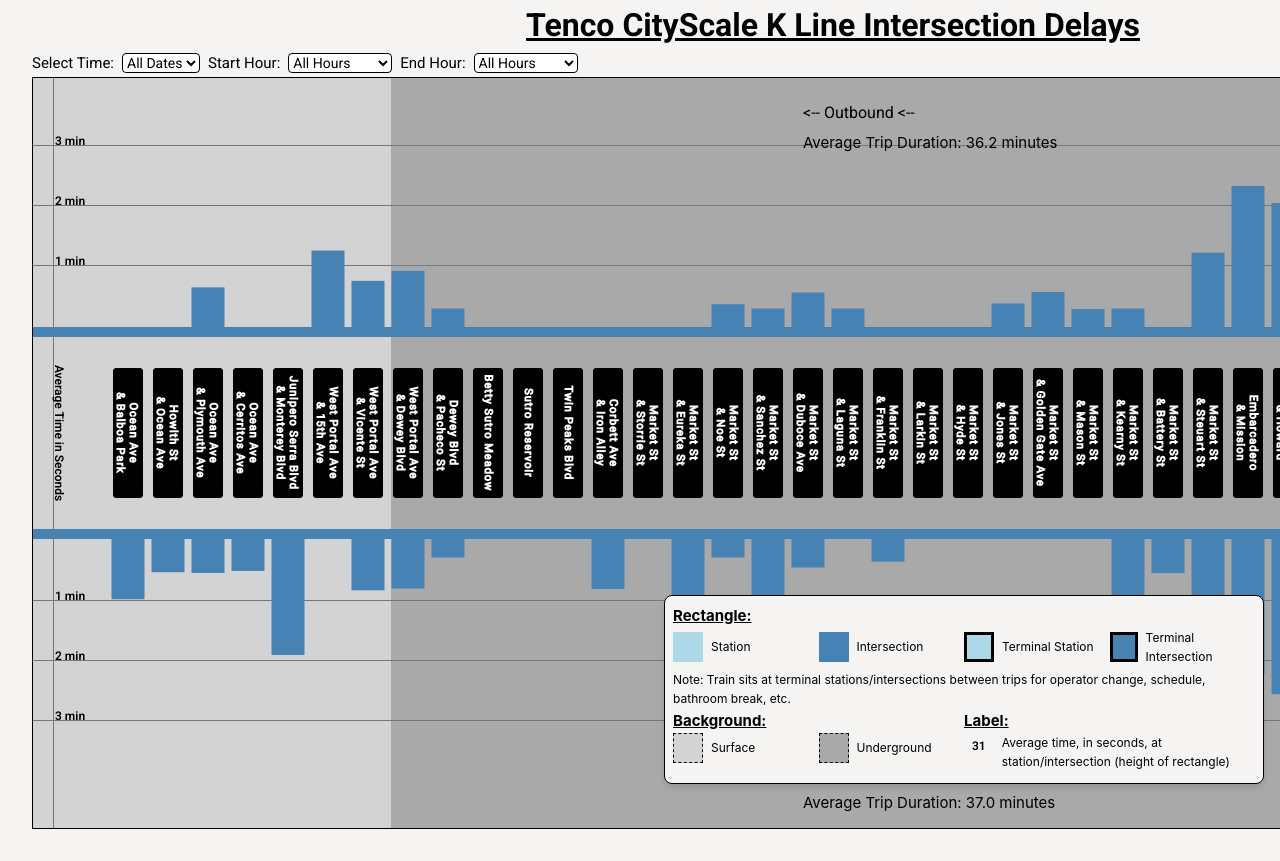
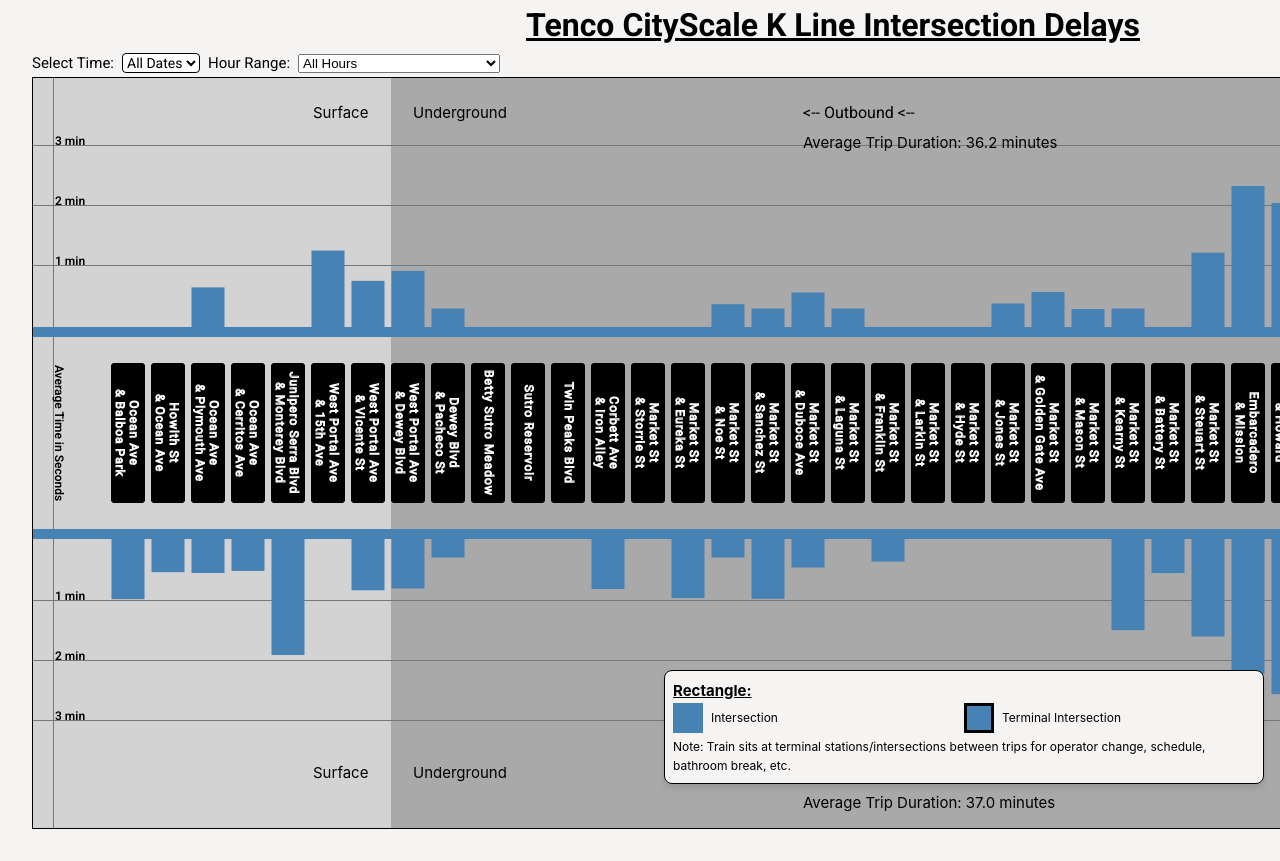
Before and after one commit to MtrotterTE/sf-metro-visual, a Vue app: page / in a window 1280 px wide. Shown: the top 861 px of the page. Built offline with nearby package versions, Linux system fonts and the light colour scheme.

Commit message:
Increasing font size, moving from two to one dropdowns for time filter, moving surface and underground labels

```diff
--- a/src/components/TheWelcome.vue
+++ b/src/components/TheWelcome.vue
@@ -14,39 +14,13 @@
       </select>
     </div>
     <div class="hour-filter-controls">
-      <label class="hour-selector-label" for="startHourFilter">Start Hour:</label>
-      <select id="startHourFilter" v-model="selectedStartHour" @change="filterByHour(selectedStartHour, selectedEndHour)">
+      <label class="hour-selector-label" for="hourRangeFilter">Hour Range:</label>
+      <select id="hourRangeFilter" v-model="selectedHourRange" @change="filterByHourRange(selectedHourRange)">
         <option value="all">All Hours</option>
-        <option value="8">8:00 PDT</option>
-        <option value="9">9:00 PDT</option>
-        <option value="10">10:00 PDT</option>
-        <option value="11">11:00 PDT</option>
-        <option value="12">12:00 PDT</option>
-        <option value="13">1:00 PM PDT</option>
-        <option value="14">2:00 PM PDT</option>
-        <option value="15">3:00 PM PDT</option>
-        <option value="16">4:00 PM PDT</option>
-        <option value="17">5:00 PM PDT</option>
-        <option value="18">6:00 PM PDT</option>
-        <option value="19">7:00 PM PDT</option>
-        <option value="20">8:00 PM PDT</option>
-      </select>
-      <label class="hour-selector-label" for="endHourFilter">End Hour:</label>
-      <select id="endHourFilter" v-model="selectedEndHour" @change="filterByHour(selectedStartHour, selectedEndHour)">
-        <option value="all">All Hours</option>
-        <option value="8">8:00 PDT</option>
-        <option value="9">9:00 PDT</option>
-        <option value="10">10:00 PDT</option>
-        <option value="11">11:00 PDT</option>
-        <option value="12">12:00 PDT</option>
-        <option value="13">1:00 PM PDT</option>
-        <option value="14">2:00 PM PDT</option>
-        <option value="15">3:00 PM PDT</option>
-        <option value="16">4:00 PM PDT</option>
-        <option value="17">5:00 PM PDT</option>
-        <option value="18">6:00 PM PDT</option>
-        <option value="19">7:00 PM PDT</option>
-        <option value="20">8:00 PM PDT</option>
+        <option value="7-10">7:00 AM PDT - 10:00 AM PDT</option>
+        <option value="10-15">10:00 AM PDT - 3:00 PM PDT</option>
+        <option value="15-19">3:00 PM PDT - 7:00 PM PDT</option>
+        <option value="19-21">7:00 PM PDT - 9:00 PM PDT</option>
       </select>
     </div>
     <div ref="chart" class="svg-area"></div>
@@ -56,38 +30,13 @@
         <div class="legend-header">Rectangle:</div>
         <div class="legend-grid-container">
           <div class="legend-item">
-            <span class="legend-color station-color"></span> Station
-          </div>
-          <div class="legend-item">
             <span class="legend-color intersection-color"></span> Intersection
-          </div>
-          <div class="legend-item">
-            <span class="legend-color terminal-color"></span> Terminal Station
           </div>
           <div class="legend-item">
             <span class="legend-color terminal-intersection-color"></span> Terminal Intersection
           </div>
         </div>
         <div class="terminal-note">Note: Train sits at terminal stations/intersections between trips for operator change, schedule, bathroom break, etc.</div>
-        <div class="legend-grid-container-bottom-content">
-          <div class="bottom-legend-left">
-            <div class="legend-header">Background:</div>
-            <div class="legend-grid-container">
-              <div class="legend-item">
-                <span class="legend-color surface-color"></span> Surface
-              </div>
-              <div class="legend-item">
-                <span class="legend-color underground-color"></span> Underground
-              </div>
-            </div>
-          </div>
-          <div class="bottom-legend-right">
-            <div class="legend-header">Label:</div>
-            <div class="legend-item">
-              <span class="legend-text rectangle-height-label">31</span> Average time, in seconds, at station/intersection (height of rectangle)
-            </div>
-          </div>
-        </div>
       </div>
     </div>
   </div>
@@ -106,8 +55,7 @@
 const data6 = ref(null);
 const combinedData = ref(null);
 const selectedTime = ref('combined'); // Default selected value
-const selectedStartHour = ref('all'); // Default to 'all'
-const selectedEndHour = ref('all'); // Default to 'all'
+const selectedHourRange = ref('all'); // Default to 'all'
 
 let startHour = "all";
 let endHour = "all";
@@ -1486,6 +1434,30 @@
     .attr('class', 'inbound-average-label label')
     .text('Average Trip Duration: ' + inboundAverageTimeInMinutes + ' minutes');
 
+  svg.append('text')
+    .attr('x', 280)
+    .attr('y', 40)
+    .attr('class', 'inbound-average-label label')
+    .text('Surface');
+
+  svg.append('text')
+    .attr('x', 380)
+    .attr('y', 40)
+    .attr('class', 'inbound-average-label label')
+    .text('Underground');
+
+  svg.append('text')
+    .attr('x', 280)
+    .attr('y', 700)
+    .attr('class', 'inbound-average-label label')
+    .text('Surface');
+
+  svg.append('text')
+    .attr('x', 380)
+    .attr('y', 700)
+    .attr('class', 'inbound-average-label label')
+    .text('Underground');
+
   // Loop through stations data to create bars and labels
   stationsData.forEach((station, index) => {
     const averageTime =  station.numVehicles > 0 ? station.totalTime / station.numVehicles : 0;
@@ -1522,10 +1494,10 @@
       });
 
     svg.append('rect')
-      .attr('x', cx)
-      .attr('y', 290)
-      .attr('width', offsetX + 10)
-      .attr('height', 130)
+      .attr('x', cx - 2)
+      .attr('y', 285)
+      .attr('width', offsetX + 14)
+      .attr('height', 140)
       .attr('fill', '#010101')
       .attr('rx', '4px');
 
@@ -1548,7 +1520,7 @@
   const undergroundX = d3.select('.west-portal-ave-and\\&-dewey-blvd-rect').attr('x') - 2;
   d3.select('.underground').attr('x', undergroundX);
 
-  // Move labels with differnt inbound and outbound names
+  // Move labels with same inbound and outbound names
   d3.selectAll('.twin-peaks-blvd-label tspan').attr('y', 360);
   d3.selectAll('.sutro-reservoir-label tspan').attr('y', 360);
   d3.selectAll('.betty-sutro-meadow-label tspan').attr('y', 360);
@@ -1580,6 +1552,27 @@
   }
 }
 
+function filterByHourRange(hourRange) {
+  let startHour = 'all';
+  let endHour = 'all';
+
+  if (hourRange === '7-10') {
+    startHour = '7';
+    endHour = '10';
+  } else if (hourRange === '10-15') {
+    startHour = '10';
+    endHour = '15';
+  } else if (hourRange === '15-19') {
+    startHour = '15';
+    endHour = '19';
+  } else if (hourRange === '19-21') {
+    startHour = '19';
+    endHour = '21';
+  }
+
+  filterByHour(startHour, endHour);
+}
+
 function filterByHour(firstHour, lastHour) {
   if (parseInt(firstHour) >= parseInt(lastHour)) {
     alert("Start hour must be less than end hour.");
@@ -1671,7 +1664,7 @@
   position: absolute;
   text-align: right;
   padding: 6px;
-  font-size: 12px;
+  font-size: 16px;
   background: #333;
   color: #fff;
   border-radius: 4px;
@@ -1710,7 +1703,7 @@
 .station-label.label, .intersection-label.label {
   font-family: "Roboto", sans-serif;
   fill: #010101;
-  font-size: 11px;
+  font-size: 12px;
   font-weight: 400;
   letter-spacing: 0.2px;
   padding: 2px 8px;
```
